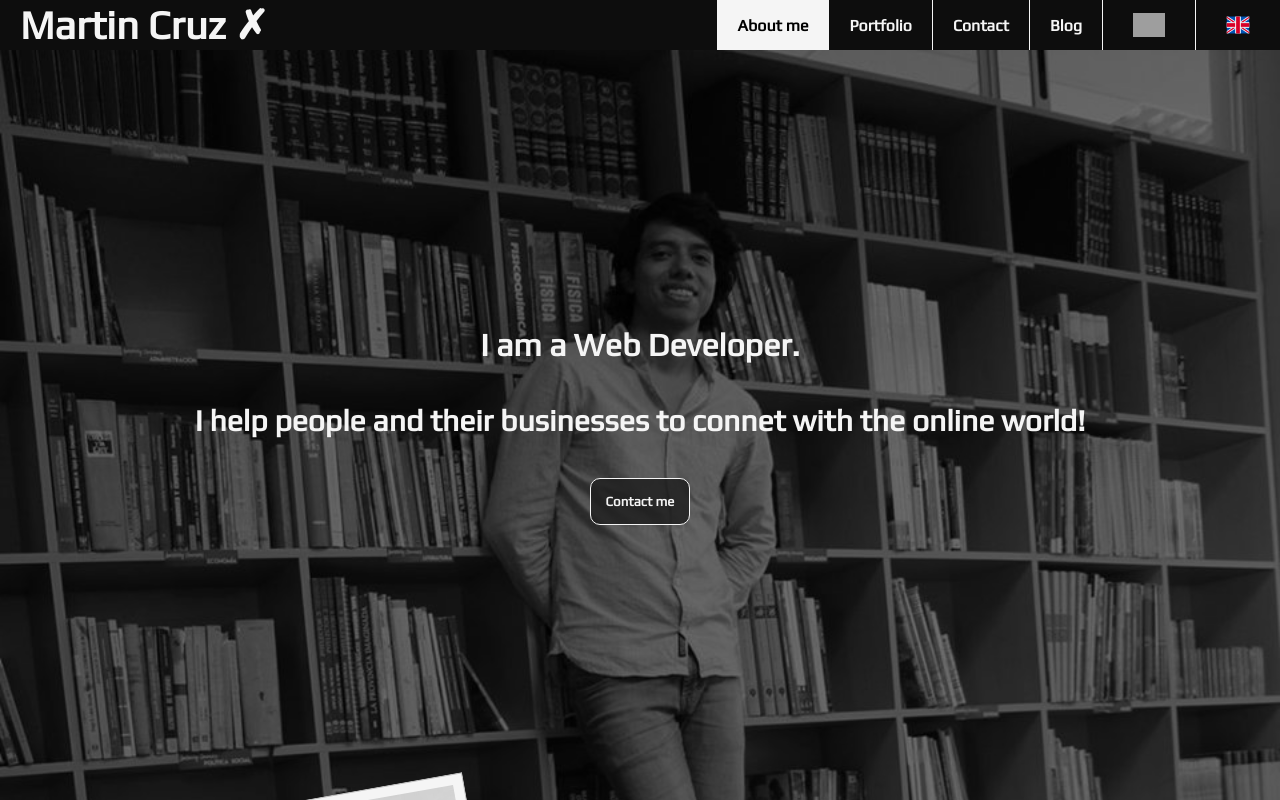
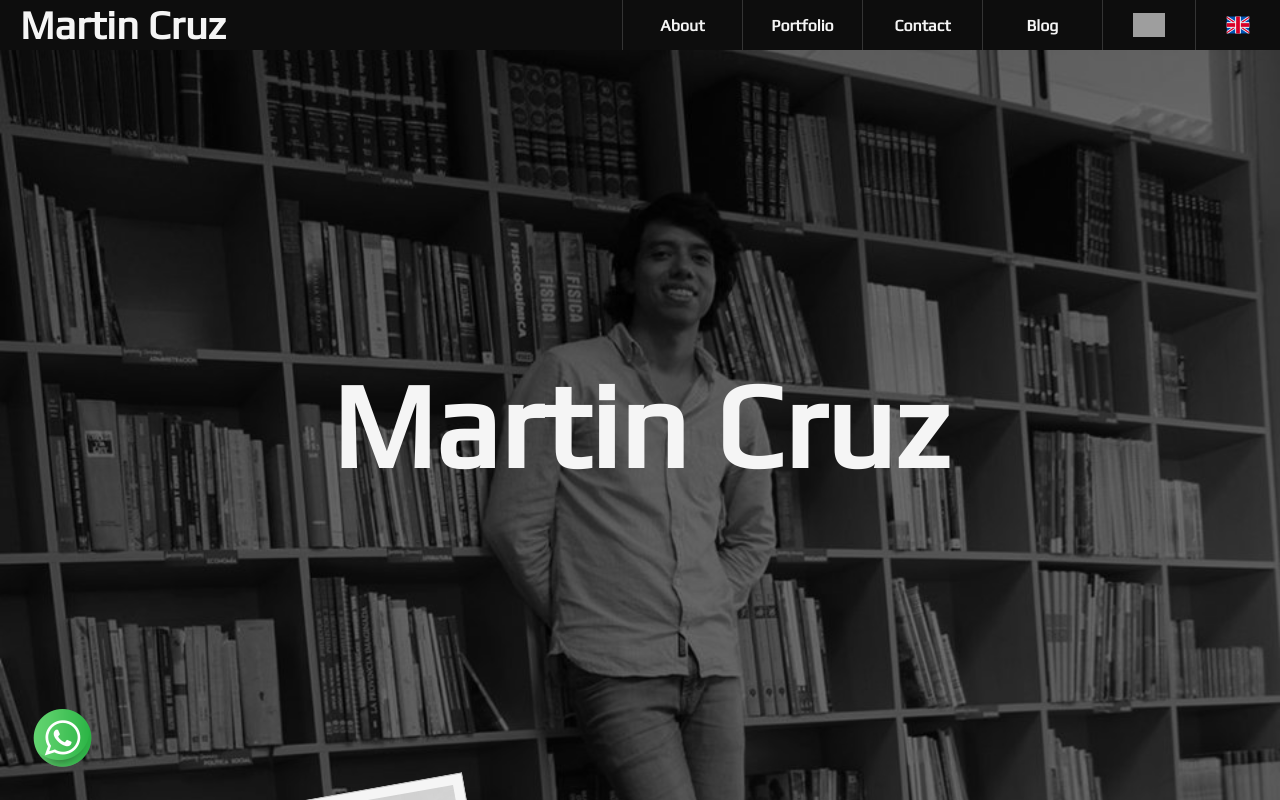
Before and after one commit to MartinMaresC/martinmportfolio, a React (Create React App) app: page / in a window 1280 px wide. Shown: the top 800 px of the page. Built offline with nearby package versions, Linux system fonts and the light colour scheme; grey boxes are pictures that could not be loaded.

Commit message:
updated About
Styles and translations modified

```diff
--- a/src/Componentes/About.jsx
+++ b/src/Componentes/About.jsx
@@ -1,19 +1,21 @@
 import { useTranslation } from 'react-i18next';
-import React from 'react';
+import React, { useEffect, useLayoutEffect } from 'react';
 import './Contact';
 import '../Css/About.css';
+import whatsapp from '../img/whatsappicon.png'
 
 function About () {
+  const {t} = useTranslation("About");
+  /*useLayoutEffect(()=> {
+    document.title = t('title');
+  }, [t]);*/
 
-  const {t} = useTranslation("About");
     return (
-
       <div className="about-section">
-        <h1 className='about'>{t('about')}</h1>
-        <h2 className='me'>{t('me')}</h2>
-        <button
-        onClick={()=> document.getElementById('Contact').scrollIntoView({ behavior: 'smooth'})}
-        className='contactme'>{t('contactme')}</button>
+        <h1 className='martinCruz'>Martin Cruz</h1>
+        <img
+        className='iconoWhatsappAbout'
+        src={whatsapp} alt="whatsapp" />
       </div>
     );
 }
--- a/src/Componentes/Footer.jsx
+++ b/src/Componentes/Footer.jsx
@@ -14,7 +14,7 @@ function Footer () {
     return (
     <section className='footerSection'>
     <div className='dataDiv'>
-        <p className='footerData'>Martin Cruz ✗</p>
+        <p className='footerData'>Martin Cruz</p>
         <p className='footerData'>Martin Cruz is an online portfolio where you will find part of my work as a web developer.</p>
         <p>Follow me on:</p>
     </div>
--- a/src/Componentes/Navbar.jsx
+++ b/src/Componentes/Navbar.jsx
@@ -37,7 +37,7 @@ function Navbar() {
 
   return (
     <nav>
-      <div className="logo">Martin Cruz ✗</div>
+      <div className="logo">Martin Cruz</div>
       <ul className={menuOpen ? 'show menu' : 'menu'}>
         <li
         onClick={() => document.getElementById('textAbout').scrollIntoView({ behavior: 'smooth' })}
--- a/src/Componentes/Textabout.jsx
+++ b/src/Componentes/Textabout.jsx
@@ -14,7 +14,7 @@ function Textabout() {
 return (
         <div className='textabout' id='textAbout'>
           <Helmet>
-        <title>{t('SEO:pageTitle')}</title>
+        <title>{t('title')}</title>
         <meta name='description' content={t('SEO-description')} />
         <meta name='keywords' content={t('SEO-keywords')} />
           </Helmet>
--- a/src/Css/About.css
+++ b/src/Css/About.css
@@ -34,10 +34,18 @@
     top: 0;
 }
 
-.me {
-    font-size: 30px;
-    position: relative;
-    margin-bottom: 40px;
+.iconoWhatsappAbout {
+    position: fixed;
+    bottom: 30px;
+    left: 30px;
+    width: 64px;
+    border-radius: 100%;
+    z-index: 1;
+    cursor: pointer;
+}
+
+.martinCruz {
+    font-size: 120px;
     z-index: 1;
 }
 
@@ -78,9 +86,9 @@
         position: relative;
     }
 
-    .me {
-        font-size: 15px;
-        margin-bottom: 20px;
+    .martinCruz {
+        font-size: 60px;
+        z-index: 1;
     }
 
 
@@ -89,12 +97,20 @@
         margin-bottom: 20px;
     }
 
+    .iconoWhatsappAbout {
+        position: fixed;
+        top: 40%;
+        left: 30px;
+        width: 45px;
+    }
+
 }
 
-@media (max-width: 915px) {
-    /*
-    .about-section{
-        height: 100vw;
+@media (min-width: 741px) && (max-width: 915px) {
+    .iconoWhatsappAbout {
+        position: fixed;
+        top: 40%;
+        left: 30px;
+        width: 45px;
     }
- */
 }
--- a/src/Css/Navbar.css
+++ b/src/Css/Navbar.css
@@ -12,7 +12,7 @@ nav {
   height: 50px;
   background-color: rgba(0, 0, 0, 0.884);
   position: relative;
-  z-index: 1;
+  z-index: 2;
 }
 
 .logo {
@@ -36,14 +36,15 @@ nav {
   color: whitesmoke;
   padding-right: 20px;
   padding-left: 20px;
-  border-left: 1px solid whitesmoke;
+  border-left: 1px solid rgba(245, 245, 245, 0.171);
   font-weight: 600;
+  width: 120px;
 }
-
+/*
 .menu li:first-child {
   background-color: whitesmoke;
   color: black;
-}
+}*/
 
 .menu li:hover {
   background-color: whitesmoke;
@@ -89,7 +90,7 @@ nav {
   padding-right: 30px;
   padding-left: 30px;
   display: flex;
-  border-left: 1px solid whitesmoke;
+  border-left: 1px solid rgba(245, 245, 245, 0.171);
   height: 100%;
   width: 100%;
   align-items: center;
@@ -139,7 +140,7 @@ nav {
     flex-direction: column;
     right: 0;
     top: 50px;
-    background-color: rgba(255, 255, 255, 0.096);
+    background-color: rgba(0, 0, 0, 0.884);
     z-index: 1;
   }
 
@@ -149,7 +150,7 @@ nav {
     padding-right: 40px;
     padding-left: 40px;
     color: rgb(255, 255, 255);
-
+    width: 180px;
   }
 
   .hamburger {
--- a/src/Translations/en.json
+++ b/src/Translations/en.json
@@ -1,9 +1,9 @@
 {
-
+        "title": "Martin Cruz | Web Deveoper",
         "about": "I am a Web Developer.",
         "me": "I help people and their businesses to connet with the online world!",
         "contactme": "Contact me",
-        "liAbout": "About me",
+        "liAbout": "About",
         "line1": "Hello, I'm Martin, a professional web developer based in Aguascalientes, México. I offer a range of digital services to businesses and individuals seeking to enhance their online presence.",
         "line2": "As a skilled web designer, I specialize in creating custom websites that are visually appealing, user-friendly, and responsive. Whether you need a simple landing page or a more complex website, I have the expertise and experience to deliver high-quality, customized web design services.",
         "line3": "In addition to web design, I offer a range of digital services, including SEO, translation, and chatbot creation. With my SEO services, I can help businesses improve their online visibility and reach their target audience.",
--- a/src/Translations/fr.json
+++ b/src/Translations/fr.json
@@ -1,9 +1,9 @@
 {
-
+        "title": "Martin Cruz | Developpeur Web",
         "about": "Je suis a Developpeur Web",
-        "me": "J'aide les personnes et leurs entreprises à se connecter avec le monde en ligne et à établir leur présence en ligne!",
+        "me": "J'aide les personnes et leurs entreprises à se connecter avec le monde en ligne!",
         "contactme": "Contactez-moi",
-        "liAbout": "À propos de moi",
+        "liAbout": "À propos",
         "line1": "Bonjour, je suis Martin, un développeur web professionnel basé à Aguascalientes, au Mexique. J'offre une gamme de services numériques aux entreprises et aux particuliers cherchant à améliorer leur présence en ligne.",
         "line2": "En tant que concepteur web expérimenté, je suis spécialisé dans la création de sites Web sur mesure qui sont visuellement attrayants, conviviaux et réactifs. Que vous ayez besoin d'une simple page de destination ou d'un site Web plus complexe, j'ai l'expertise et l'expérience pour offrir des services de conception Web sur mesure et de haute qualité.",
         "line3": "En plus de la conception Web, j'offre une gamme de services numériques, notamment le référencement (SEO), la traduction et la création de chatbot. Avec mes services de référencement (SEO), je peux aider les entreprises à améliorer leur visibilité en ligne et atteindre leur public cible.",
```
Also changed, not shown: src/img/whatsappicon.png.
